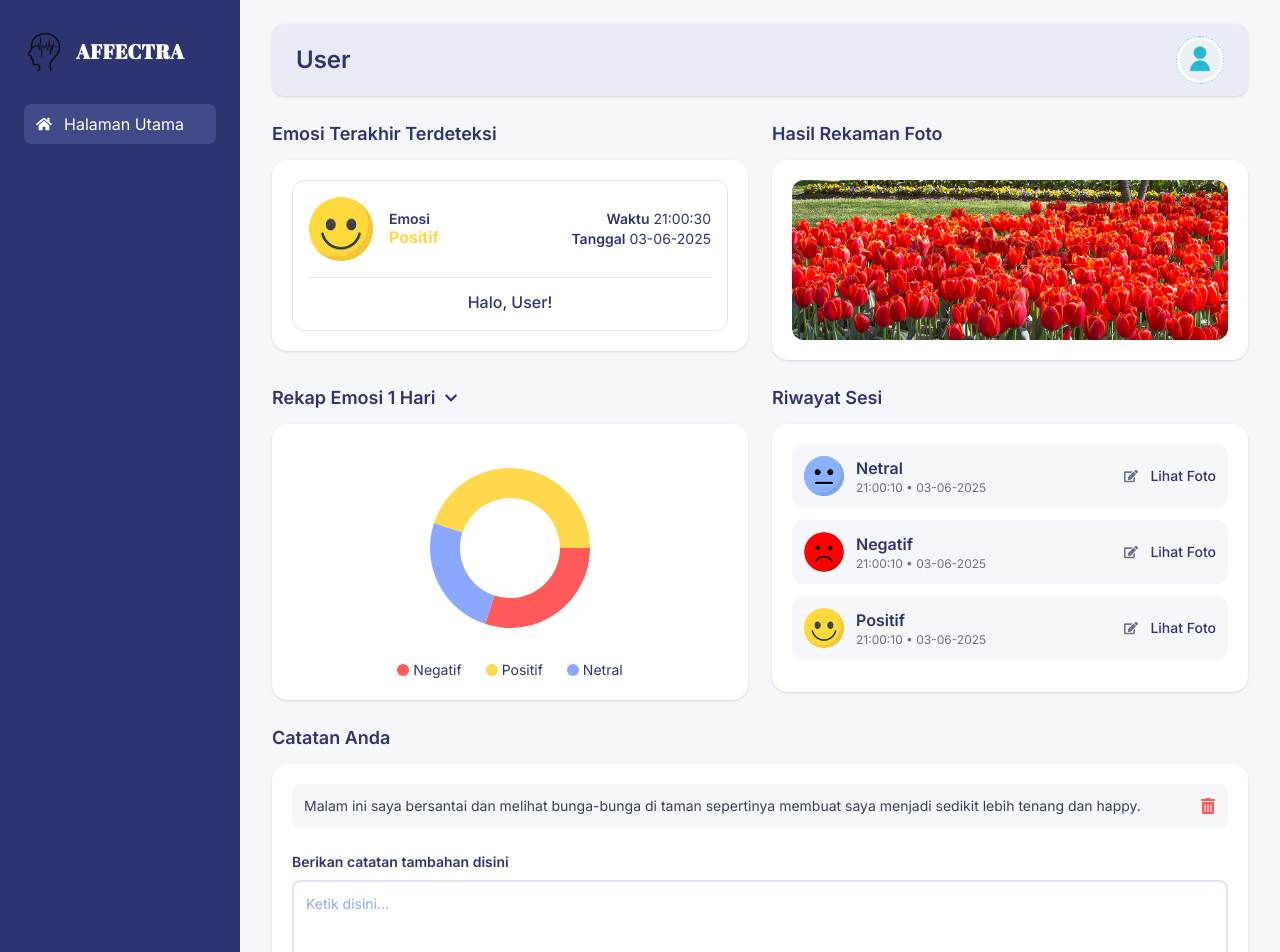
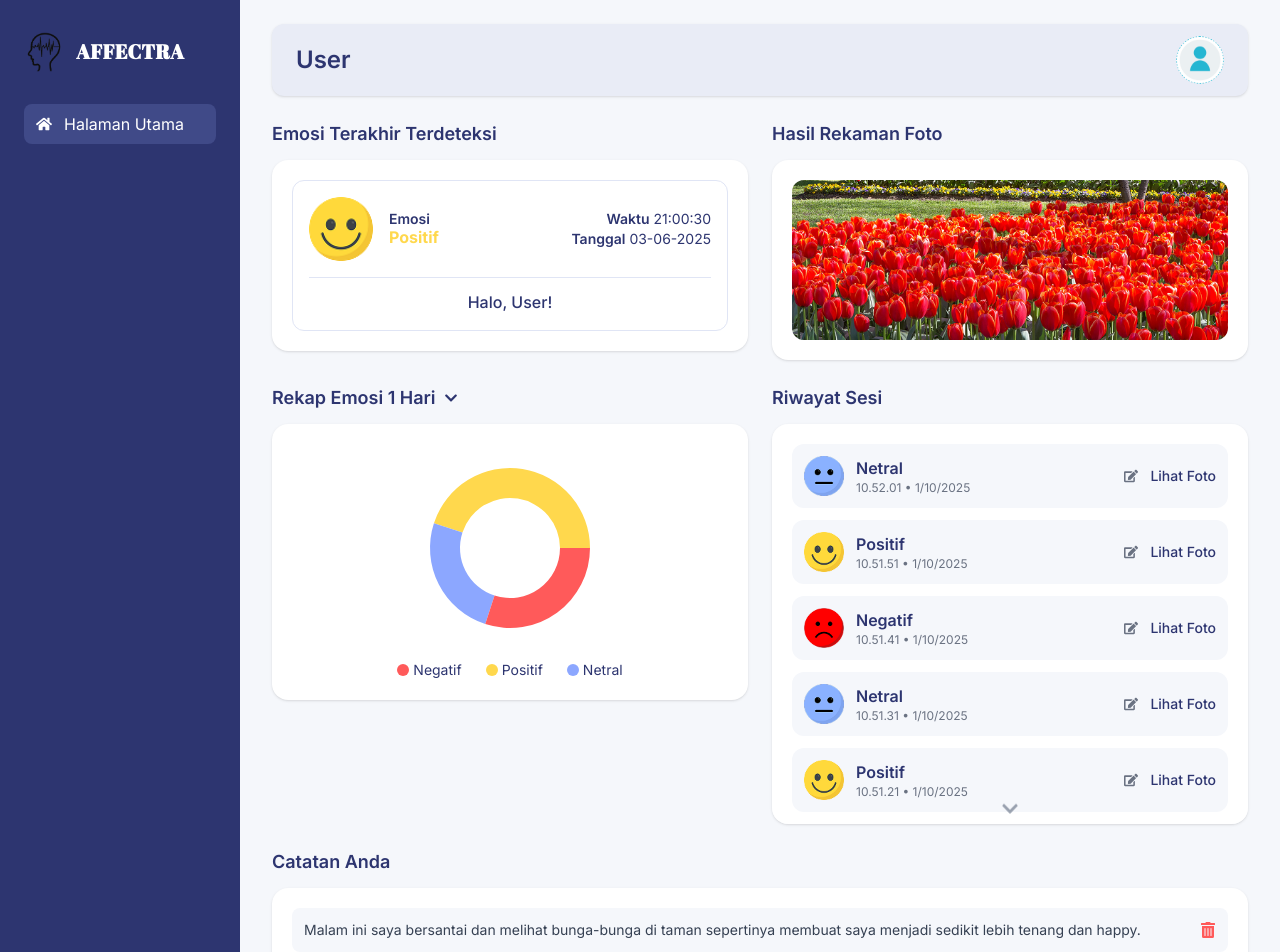
Before and after one commit to hezekielstp/Capstone-B05, a Next.js app in the folder frontend/: page /dashboard in a window 1280 px wide. Shown: the top 952 px of the page. Built offline with nearby package versions, Linux system fonts and the light colour scheme; a web font is replaced by a local one.

Commit message:
Edit Dashboard Page: Scrol Down Riwayat Sesi Card

```diff
--- a/frontend/src/app/dashboard/page.js
+++ b/frontend/src/app/dashboard/page.js
@@ -34,12 +34,34 @@ export default function DashboardPage() {
   const [newNote, setNewNote] = useState("");
   const [showLogoutPopup, setShowLogoutPopup] = useState(false);
 
-  // ✅ tiap sesi punya gambar sesuai mood-nya
-  const [sessions, setSessions] = useState([
-    { mood: "Netral", note: "", tempNote: "", showInput: false, showPhoto: false, photo: "/rekaman/netral.png" },
-    { mood: "Negatif", note: "", tempNote: "", showInput: false, showPhoto: false, photo: "/rekaman/negatif.png" },
-    { mood: "Positif", note: "", tempNote: "", showInput: false, showPhoto: false, photo: "/rekaman/positif.png" },
-  ]);
+  // ✅ tiap sesi punya gambar sesuai mood-nya, lengkap dengan waktu & tanggal (10 sesi acak dgn jarak waktu 10 detik)
+  const now = new Date();
+  const moods = ["Positif", "Netral", "Negatif"];
+  const emojiPaths = {
+    Positif: "/rekaman/positif.png",
+    Netral: "/rekaman/netral.png",
+    Negatif: "/rekaman/negatif.png",
+  };
+
+  const [sessions, setSessions] = useState(() => {
+    return Array.from({ length: 10 }, (_, i) => {
+      const mood = moods[Math.floor(Math.random() * moods.length)];
+      const time = new Date(now.getTime() - i * 10000).toLocaleTimeString("id-ID", {
+        hour12: false,
+      });
+      const date = now.toLocaleDateString("id-ID");
+      return {
+        mood,
+        note: "",
+        tempNote: "",
+        showInput: false,
+        showPhoto: false,
+        photo: emojiPaths[mood],
+        time,
+        date,
+      };
+    });
+  });
 
   const emojiImages = {
     Positif: "/positif.png",
@@ -267,7 +289,8 @@ export default function DashboardPage() {
            {/* Riwayat Sesi */}
           <div>
             <h3 className="text-[#2D3570] font-semibold mb-3 text-lg">Riwayat Sesi</h3>
-            <div className="bg-white rounded-2xl shadow p-5 max-h-[400px] overflow-y-auto">
+            <div className="relative">
+              <div className="bg-white rounded-2xl shadow p-5 max-h-[400px] overflow-y-auto scrollbar scrollbar-thumb-[#CBD5E1] scrollbar-track-transparent">
                 {sessions.map((s, i) => (
                   <div key={i} className="bg-[#F5F7FB] rounded-xl p-3 mb-3 flex flex-col">
                     <div className="flex items-center justify-between">
@@ -275,7 +298,7 @@ export default function DashboardPage() {
                         <img src={emojiImages[s.mood]} alt={s.mood} className="w-10 h-10 object-contain" />
                         <div>
                           <p className="font-semibold text-[#2D3570]">{s.mood}</p>
-                        <p className="text-xs text-gray-500">21:00:10 • 03-06-2025</p>
+                          <p className="text-xs text-gray-500">{s.time} • {s.date}</p>
                         </div>
                       </div>
                       <div className="flex items-center gap-3">
@@ -346,8 +369,14 @@ export default function DashboardPage() {
                   </div>
                 ))}
               </div>
+
+              {/* 👇 Icon Scroll Indicator di bawah */}
+              <div className="absolute bottom-1 left-0 right-0 flex justify-center pointer-events-none">
+                <FaChevronDown className="text-gray-400 animate-bounce" size={18} />
               </div>
             </div>
+          </div>
+        </div> {/* ✅ penutup grid Rekap + Riwayat */}
 
         {/* Catatan */}
         <div>
--- /dev/null
+++ b/frontend/tailwind.config.js
@@ -0,0 +1,14 @@
+/** @type {import('tailwindcss').Config} */
+module.exports = {
+  content: [
+    "./src/**/*.{js,ts,jsx,tsx}",
+  ],
+  theme: {
+  extend: {
+    scrollbar: ['rounded'],
+  },
+  },
+  plugins: [
+    require('tailwind-scrollbar'),
+  ],
+}
```
Lines whose indentation alone changed are shown as unchanged.
